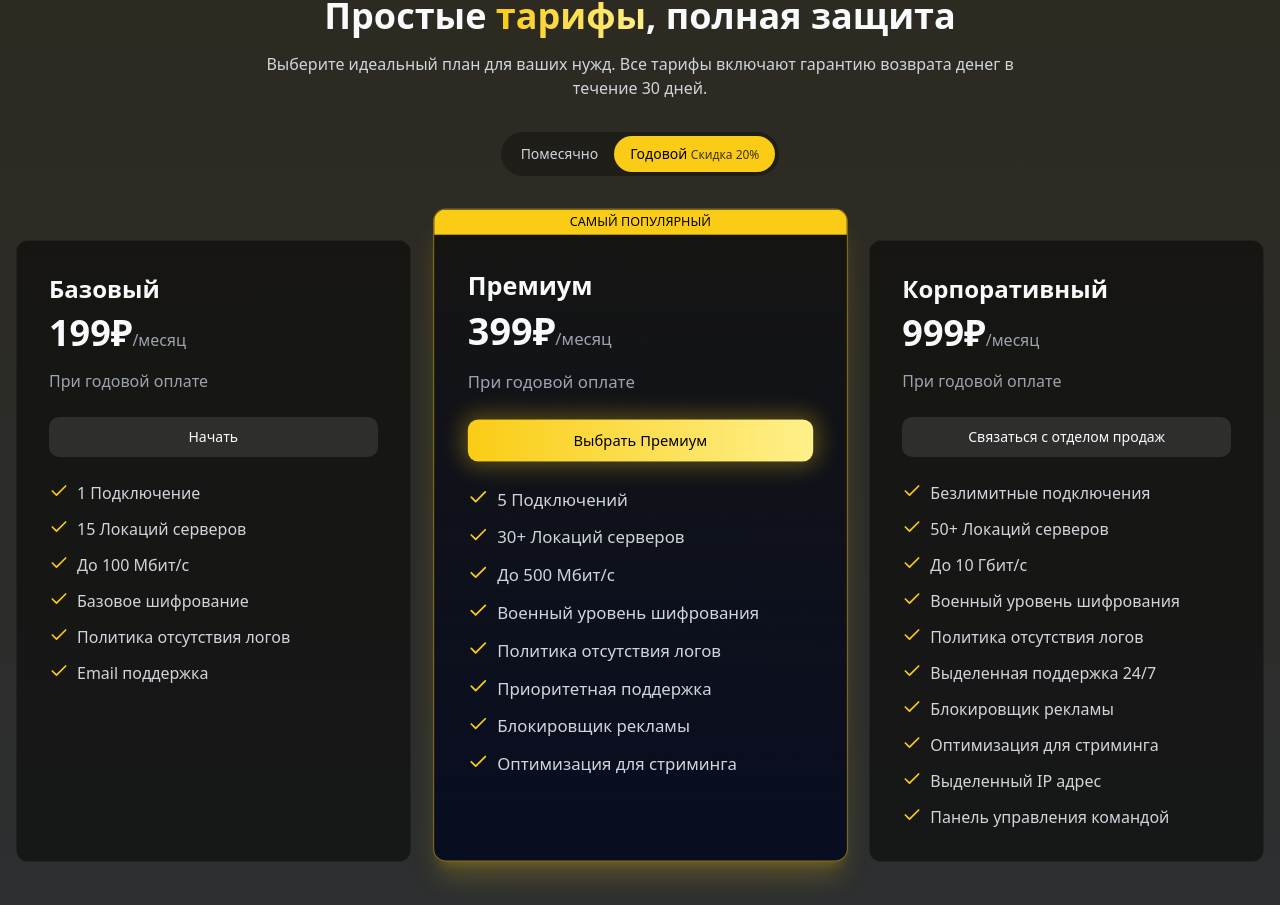
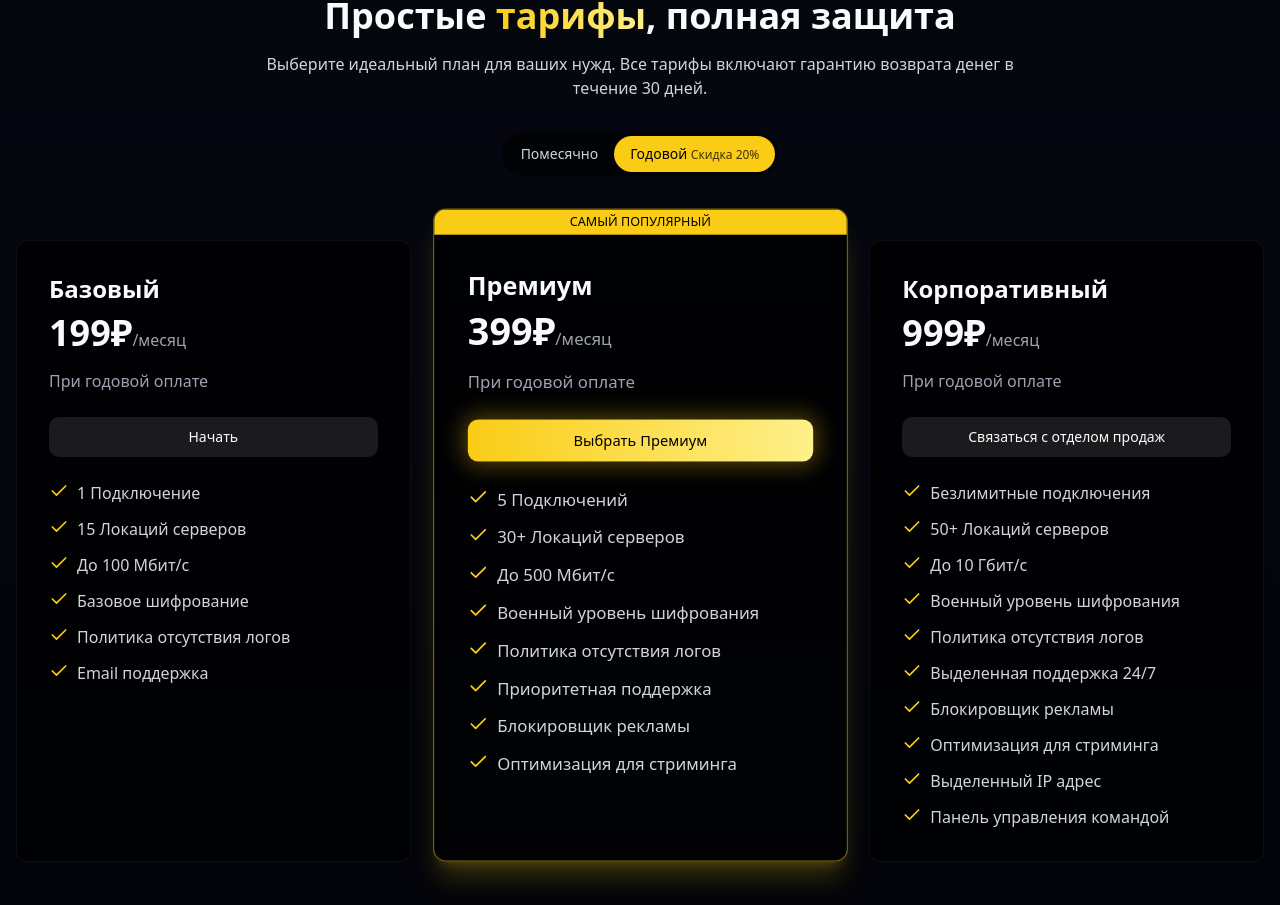
Before and after one commit to Nickolay467/vless-landing-portal, a React (Vite) app: page / in a window 1280 px wide. Shown: the part 1892-2797 px from the top of the page. Built offline with nearby package versions, Linux system fonts and the light colour scheme.

Commit message:
Refactor: Update background colors
Change the background colors of the pricing and FAQ sections, and the overall site background to be darker.

```diff
--- a/src/components/FAQSection.tsx
+++ b/src/components/FAQSection.tsx
@@ -38,7 +38,7 @@ const faqs = [
 
 const FAQSection = () => {
   return (
-    <section id="faq" className="py-20 bg-security-gradient">
+    <section id="faq" className="py-20 bg-gradient-to-b from-black/40 to-transparent">
       <div className="container mx-auto px-4">
         <div className="text-center mb-16">
           <h2 className="text-3xl md:text-4xl font-bold mb-4">
@@ -52,7 +52,7 @@ const FAQSection = () => {
         <div className="max-w-3xl mx-auto">
           <Accordion type="single" collapsible className="space-y-4">
             {faqs.map((faq, index) => (
-              <AccordionItem key={index} value={`item-${index}`} className="bg-black/40 rounded-xl px-6 border border-white/5">
+              <AccordionItem key={index} value={`item-${index}`} className="bg-black/60 rounded-xl px-6 border border-white/5">
                 <AccordionTrigger className="text-left text-lg font-medium py-4 [&[data-state=open]>svg]:text-yellow-400">
                   {faq.question}
                 </AccordionTrigger>
--- a/src/components/PricingSection.tsx
+++ b/src/components/PricingSection.tsx
@@ -61,7 +61,7 @@ const PricingSection = () => {
   ];
 
   return (
-    <section id="pricing" className="py-20 bg-security-gradient">
+    <section id="pricing" className="py-20 bg-gradient-to-b from-transparent to-black/40">
       <div className="container mx-auto px-4">
         <div className="text-center mb-16">
           <h2 className="text-3xl md:text-4xl font-bold mb-4">
@@ -72,7 +72,7 @@ const PricingSection = () => {
           </p>
 
           <div className="flex items-center justify-center mb-8">
-            <div className="bg-black/30 p-1 rounded-full inline-flex">
+            <div className="bg-black/50 p-1 rounded-full inline-flex">
               <button
                 onClick={() => setIsAnnual(false)}
                 className={`px-4 py-2 rounded-full text-sm ${
@@ -99,8 +99,8 @@ const PricingSection = () => {
               key={index}
               className={`rounded-xl overflow-hidden ${
                 plan.popular
-                  ? 'bg-gradient-to-b from-black/50 to-vless-dark border border-yellow-400/50 transform -translate-y-4 scale-105 z-10 shadow-xl shadow-yellow-400/20'
-                  : 'bg-black/50 border border-white/5'
+                  ? 'bg-gradient-to-b from-black/80 to-black/50 border border-yellow-400/50 transform -translate-y-4 scale-105 z-10 shadow-xl shadow-yellow-400/20'
+                  : 'bg-black/70 border border-white/5'
               }`}
             >
               {plan.popular && (
--- a/src/index.css
+++ b/src/index.css
@@ -5,13 +5,13 @@
 
 @layer base {
   :root {
-    --background: 222 47% 6%;
+    --background: 222 47% 4%;
     --foreground: 210 40% 98%;
 
-    --card: 222 47% 10%;
+    --card: 222 47% 8%;
     --card-foreground: 210 40% 98%;
 
-    --popover: 222 47% 8%;
+    --popover: 222 47% 6%;
     --popover-foreground: 210 40% 98%;
 
     --primary: 48 96% 53%;
--- a/tailwind.config.ts
+++ b/tailwind.config.ts
@@ -58,7 +58,7 @@ export default {
 					purple: '#7B61FF',
 					cyan: '#00FFD1',
 					pink: '#FF61DC',
-					dark: '#080D21',
+					dark: '#050710', // Darker background
 					light: '#F9FAFB',
 					yellow: '#FACC15'
 				}
@@ -104,13 +104,13 @@ export default {
 				'lightning-flash': 'lightning-flash 1.5s ease-in-out infinite',
 			},
 			backgroundImage: {
-				'hero-pattern': 'linear-gradient(to bottom right, rgba(10, 17, 40, 0.8), rgba(7, 11, 33, 0.9)), url("/network-bg.svg")',
+				'hero-pattern': 'linear-gradient(to bottom right, rgba(5, 7, 16, 0.8), rgba(3, 5, 15, 0.9)), url("/network-bg.svg")',
 				'gradient-radial': 'radial-gradient(var(--tw-gradient-stops))',
 				'gradient-primary': 'linear-gradient(90deg, #FACC15 0%, #FEF08A 100%)',
 				'gradient-yellow': 'linear-gradient(90deg, #FACC15 0%, #FEF08A 100%)',
 				'gradient-conic': 'conic-gradient(from 180deg at 50% 50%, var(--tw-gradient-stops))',
-				'security-gradient': 'linear-gradient(180deg, rgba(250, 204, 21, 0.15) 0%, rgba(254, 240, 138, 0.15) 100%)',
-				'security-gradient-yellow': 'linear-gradient(180deg, rgba(250, 204, 21, 0.15) 0%, rgba(254, 240, 138, 0.15) 100%)',
+				'security-gradient': 'linear-gradient(180deg, rgba(250, 204, 21, 0.05) 0%, rgba(254, 240, 138, 0.05) 100%)',
+				'security-gradient-yellow': 'linear-gradient(180deg, rgba(250, 204, 21, 0.05) 0%, rgba(254, 240, 138, 0.05) 100%)',
 			}
 		}
 	},
```
